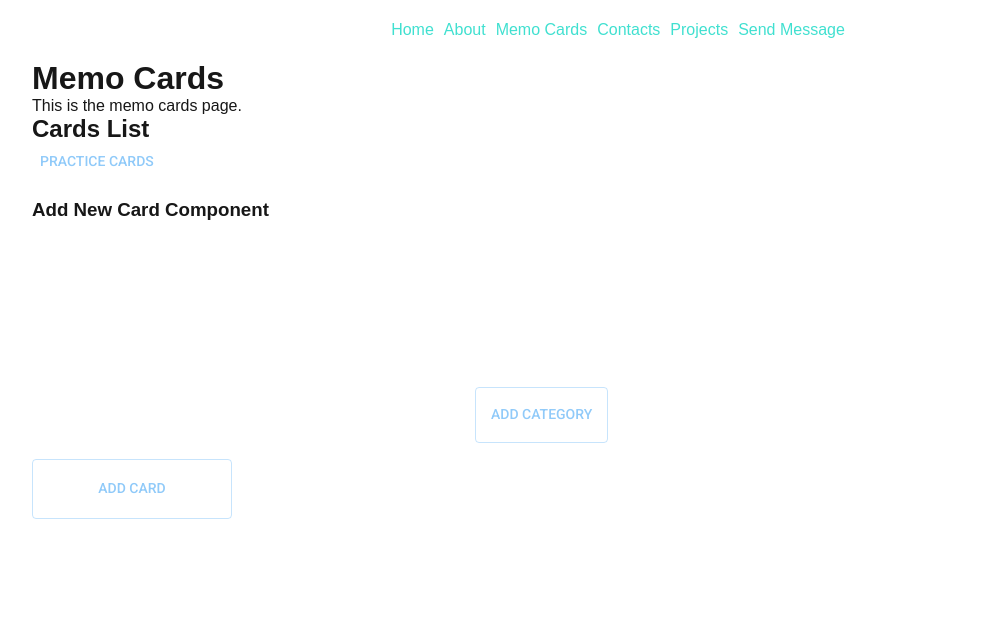
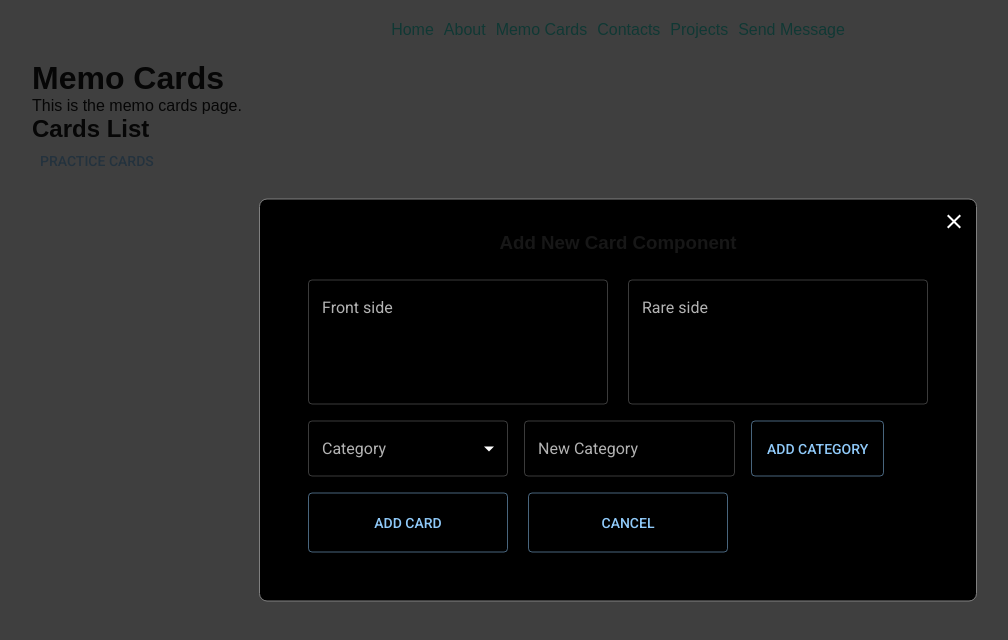
Before and after one commit to YuriyTikhonoff/next15-react19, a Next.js app: page /next15-react19/memo-cards in a window 1280 px wide. Both pictures are taken after a click on the button 74 px from the left and 199 px from the top of the page. Shown: the top 640 px of the page, without its empty margins (22-1030 px from the left). Built offline with nearby package versions, Linux system fonts and the light colour scheme; what @mui/material-nextjs would draw is missing.

Commit message:
Move add new card component into modal

```diff
--- a/src/components/AddNewCard/component.tsx
+++ b/src/components/AddNewCard/component.tsx
@@ -1,7 +1,6 @@
 "use client";
 
-import { Button, IconButton, MenuItem, TextField } from "@mui/material";
-import CloseIcon from "@mui/icons-material/Close";
+import { Button, MenuItem, TextField } from "@mui/material";
 import styles from "./styles.module.scss";
 import { useState } from "react";
 import { MemoCard } from "@/types/app";
@@ -29,16 +28,12 @@ const AddNewCard: React.FC<AddNewCardProps> = ({ onAddNewCard, onClose }) => {
       createdAtTimestamp: new Date().toISOString(),
     };
     onAddNewCard(enrichedNewCard);
+    onClose();
   };
 
   return (
     <div className={styles["add-new-card"]}>
-      <div className={styles["add-new-card__header"]}>
-        <h3>Add New Card Component</h3>
-        <IconButton onClick={onClose}>
-          <CloseIcon />
-        </IconButton>
-      </div>
+      <div className={styles["add-new-card__header"]}></div>
       <div className={styles["add-new-card__form"]}>
         <div style={{ display: "flex", gap: 20, width: "100%" }}>
           <TextField
@@ -93,6 +88,7 @@ const AddNewCard: React.FC<AddNewCardProps> = ({ onAddNewCard, onClose }) => {
             Add Category
           </Button>
         </div>
+        <div style={{ display: "flex", gap: 20 }}>
           <Button
             onClick={onAddCard}
             sx={{ width: 200, height: 60 }}
@@ -100,6 +96,14 @@ const AddNewCard: React.FC<AddNewCardProps> = ({ onAddNewCard, onClose }) => {
           >
             Add Card
           </Button>
+          <Button
+            onClick={onClose}
+            sx={{ width: 200, height: 60 }}
+            variant="outlined"
+          >
+            Cancel
+          </Button>
+        </div>
       </div>
     </div>
   );
--- a/src/components/CardsList/component.tsx
+++ b/src/components/CardsList/component.tsx
@@ -9,10 +9,10 @@ import AddNewCard from "../AddNewCard";
 import CardView from "../CardView";
 import CardsRepository from "@/services/CardsRepository";
 import CardsCollection from "../CardsCollection";
+import ModalComponent from "../ModalComponent";
 
 const CardsList: React.FC = () => {
   const [cards, setCards] = useState<MemoCard[]>(CardsRepository.getCards());
-  const [showAddNewCard, setShowAddNewCard] = useState<boolean>(false);
   const [activeCardIndex, setActiveCardIndex] = useState<number | null>(null);
 
   const grouppedCards = cards.reduce((acc, card) => {
@@ -24,7 +24,6 @@ const CardsList: React.FC = () => {
 
   const onAddNewCard = useCallback((newCard: MemoCard) => {
     setCards((prev) => [...prev, newCard]);
-    setShowAddNewCard(false);
     CardsRepository.addCard(newCard);
   }, []);
 
@@ -33,10 +32,6 @@ const CardsList: React.FC = () => {
       prev.map((card) => (card.id === updatedCard.id ? updatedCard : card))
     );
     CardsRepository.updateCard(updatedCard);
-  }, []);
-
-  const onClose = useCallback(() => {
-    setShowAddNewCard(false);
   }, []);
 
   const isPracticeCardsModeActive = activeCardIndex !== null;
@@ -58,7 +53,7 @@ const CardsList: React.FC = () => {
   }, [cards]);
 
   const onPracticeCards = () => setActiveCardIndex(cards.length > 0 ? 0 : null);
-  const onActivateAddingNewCard = () => setShowAddNewCard(true);
+
   const onDeleteCard = (cardId: MemoCard["id"]) => {
     setCards((prev) => prev.filter((card) => card.id !== cardId));
     CardsRepository.removeCard(cardId);
@@ -85,13 +80,17 @@ const CardsList: React.FC = () => {
           />
         </div>
       )}
-      {showAddNewCard ? (
-        <AddNewCard onAddNewCard={onAddNewCard} onClose={onClose} />
-      ) : (
-        <IconButton onClick={onActivateAddingNewCard}>
-          <AddBoxIcon />
-        </IconButton>
-      )}
+      <ModalComponent
+        title={<h3>Add New Card Component</h3>}
+        renderTriggerredButton={(onOpenModal) => (
+          <IconButton onClick={onOpenModal}>
+            <AddBoxIcon />
+          </IconButton>
+        )}
+        renderContent={(onCloseModal) => (
+          <AddNewCard onAddNewCard={onAddNewCard} onClose={onCloseModal} />
+        )}
+      />
     </div>
   );
 };
--- a/src/components/ModalComponent/component.tsx
+++ b/src/components/ModalComponent/component.tsx
@@ -5,7 +5,7 @@ import CloseIcon from "@mui/icons-material/Close";
 import { useState } from "react";
 
 interface ModalComponentProps {
-  title: React.ReactNode;
+  title?: React.ReactNode;
   renderContent: (onCloseModal: VoidFunction) => React.ReactNode;
   renderTriggerredButton?: (onOpenModal: VoidFunction) => React.ReactNode;
 }
@@ -35,7 +35,7 @@ const ModalComponent: React.FC<ModalComponentProps> = ({
               <CloseIcon />
             </IconButton>
           </div>
-          <div>{title}</div>
+          {title ? <div>{title}</div> : null}
           {renderContent(onCloseModal)}
         </div>
       </Modal>
```
Lines whose indentation alone changed are shown as unchanged.
